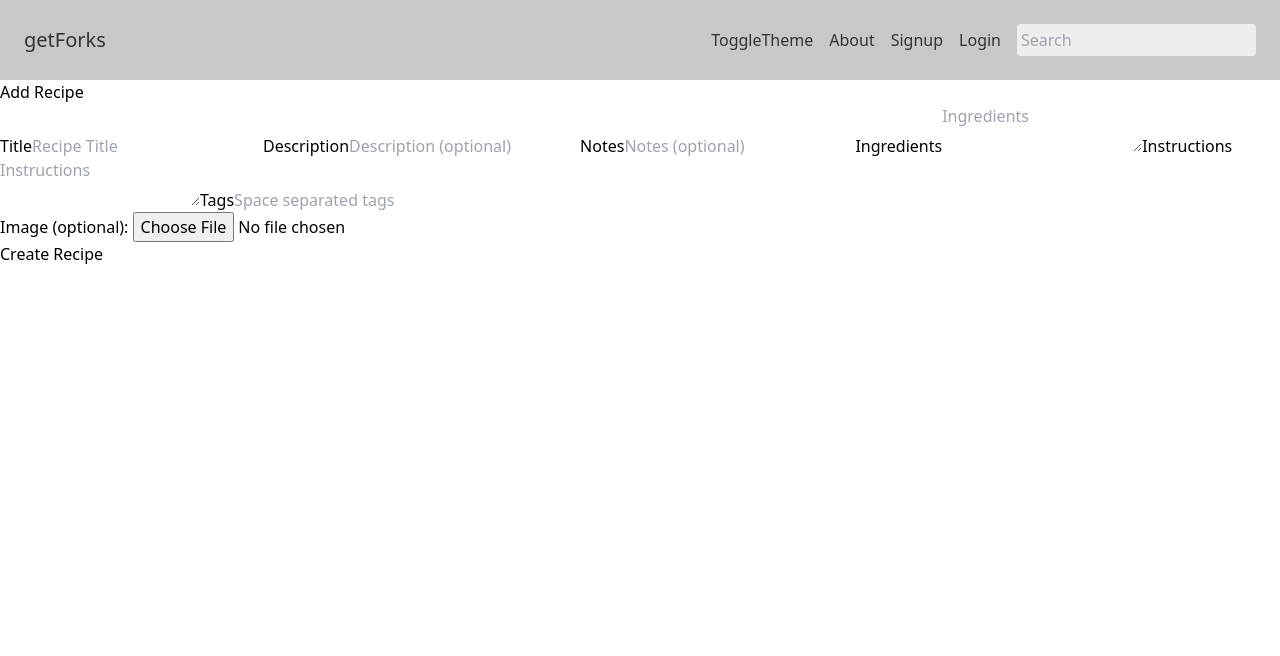
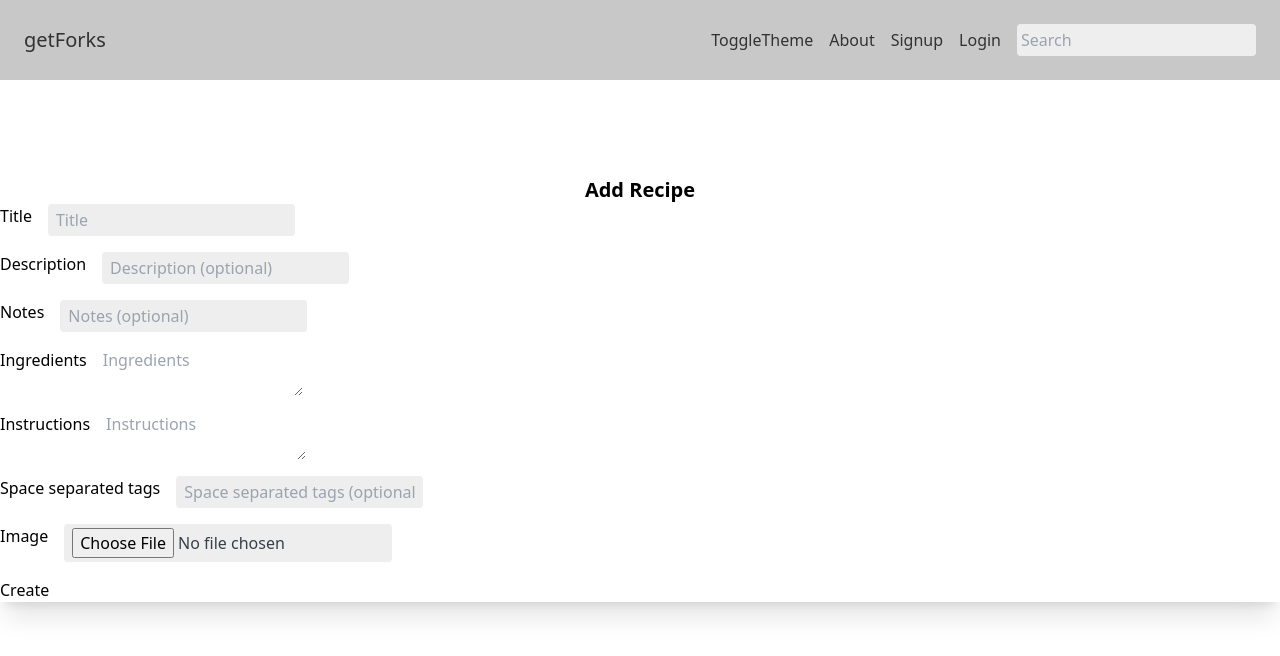
Before and after one commit to ned-park/getForks, a React (Vite) app: page /1/create in a window 1280 px wide. Shown: the top 656 px of the page. Built offline with nearby package versions, Linux system fonts and the light colour scheme.

Commit message:
refactor: use new Form component, move particulars into array in preparation for auto-generation

```diff
--- /dev/null
+++ b/src/components-data/RecipeForm.js
@@ -0,0 +1,51 @@
+export const recipeFormItems = [
+  {
+    name: "title",
+    type: "text",
+    placeholder: "Title",
+    elementType: "input",
+    required: true,
+  },
+  {
+    name: "description",
+    type: "text",
+    placeholder: "Description",
+    elementType: "input",
+    required: false,
+  },
+  {
+    name: "notes",
+    type: "text",
+    placeholder: "Notes",
+    elementType: "input",
+    required: false,
+  },
+  {
+    name: "ingredients",
+    type: "text",
+    placeholder: "Ingredients",
+    elementType: "textarea",
+    required: true,
+  },
+  {
+    name: "instructions",
+    type: "text",
+    placeholder: "Instructions",
+    elementType: "textarea",
+    required: true,
+  },
+  {
+    name: "tags",
+    type: "text",
+    placeholder: "Space separated tags",
+    elementType: "input",
+    required: false,
+  },
+  {
+    name: "file",
+    type: "file",
+    placeholder: "Image",
+    elementType: "input",
+    required: false,
+  },
+];
--- a/src/routes/NewRecipe.jsx
+++ b/src/routes/NewRecipe.jsx
@@ -1,6 +1,9 @@
 import { useEffect, useState } from "react";
 import { useNavigate } from "react-router-dom";
 import { useAuthContext } from "../hooks/useAuthContext";
+import Form from "../components/Form";
+
+import { recipeFormItems } from "../components-data/RecipeForm";
 
 export default function NewRecipe() {
   const navigate = useNavigate();
@@ -28,6 +31,7 @@
 
   const handleClick = async (e) => {
     e.preventDefault();
+
     const data = new FormData();
     for (let name in formData) {
       data.append(name, formData[name]);
@@ -49,81 +53,11 @@
   };
 
   return (
-    <>
-      <section className="">
-        <h2 className="">Add Recipe</h2>
-        <form onSubmit={handleClick} className="">
-          <label htmlFor="title">Title</label>
-          <input
-            type="text"
-            name="title"
-            placeholder="Recipe Title"
-            required
-            className=""
-            value={formData.title}
-            onChange={handleChange}
-          />
-          <label htmlFor="description">Description</label>
-          <input
-            type="text"
-            placeholder="Description (optional)"
-            name="description"
-            className=""
-            value={formData.description}
-            onChange={handleChange}
-          />
-          <label htmlFor="notes">Notes</label>
-          <input
-            type="text"
-            placeholder="Notes (optional)"
-            name="notes"
-            className=""
-            value={formData.notes}
-            onChange={handleChange}
-          />
-          <label htmlFor="ingredients">Ingredients</label>
-          <textarea
-            placeholder="Ingredients"
-            name="ingredients"
-            id="ingredients"
-            value={formData.ingredients}
-            onChange={handleChange}
-          ></textarea>
-          <label htmlFor="instructions">Instructions</label>
-          <textarea
-            placeholder="Instructions"
-            name="instructions"
-            id="instructions"
-            required
-            className=""
-            value={formData.instructions}
-            onChange={handleChange}
-          ></textarea>
-          <label htmlFor="tags">Tags</label>
-          <input
-            type="text"
-            placeholder="Space separated tags"
-            name="tags"
-            className=""
-            value={formData.tags}
-            onChange={handleChange}
-          />
-          <div className="">
-            <label htmlFor="imgUpload" className="">
-              Image (optional):{" "}
-            </label>
-            <input
-              type="file"
-              id="imageUpload"
-              name="file"
-              placeholder=""
-              className=""
-              onChange={handleChange}
-            />
-          </div>
-          <input type="submit" value="Create Recipe" className="" />
-        </form>
-      </section>
-    </>
+    <Form
+      formData={formData}
+      formItems={recipeFormItems}
+      handleChange={handleChange}
+      handleClick={handleClick}
+    />
   );
 }
```
